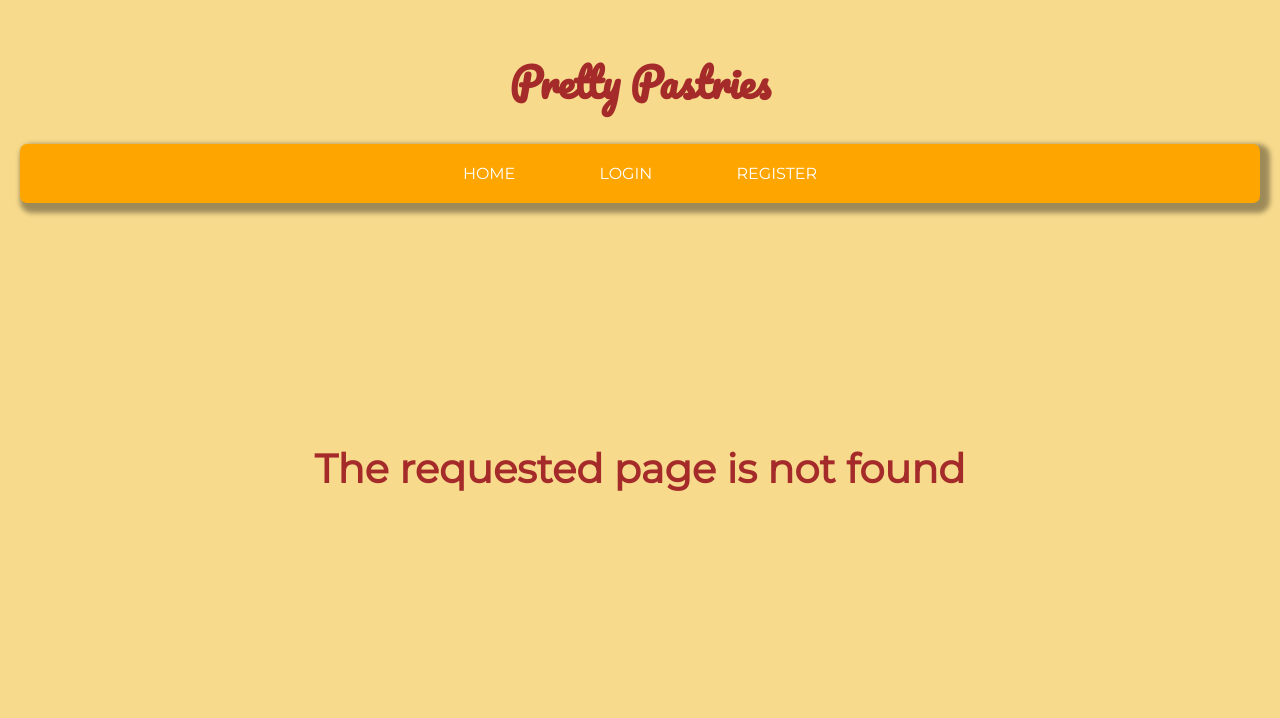
After one commit to jod35/PrettyPastries, a Python web app: template backend/pretty/main/templates/404.html in a window 1280 px wide. The commit adds this page. Shown: the top 718 px of the page. Run offline with Jinja, Linux system fonts and the light colour scheme; the template is opened without the code that fills it, so the values that code supplies are empty.

Commit message:
created an error handler for endpoints not existing

```diff
--- a/backend/pretty/main/routes.py
+++ b/backend/pretty/main/routes.py
@@ -14,3 +14,8 @@ def login_page():
 @app.route('/signup')
 def register():
     return render_template('register.html')
+
+
+@app.errorhandler(404)
+def not_found(error):
+    return render_template('404.html')
--- a/backend/pretty/main/static/main.css
+++ b/backend/pretty/main/static/main.css
@@ -294,3 +294,16 @@ header li a:hover{
   background-color: var(--brown);
   color: var(--whitish);
 }
+
+.error{
+    min-height: 500px;
+    display: flex;
+    align-items: center;
+    justify-content: center;
+}
+.error-message{
+    color: var(--brown);
+    font-size: 40px;
+    font-weight: bolder;
+
+}
--- /dev/null
+++ b/backend/pretty/main/templates/404.html
@@ -0,0 +1,8 @@
+{% extends 'base.html' %}
+{% block body %}
+    <div class="error">
+        <p class="error-message">
+            The requested page is not found
+        </p>
+    </div>
+{% endblock body %}
```
